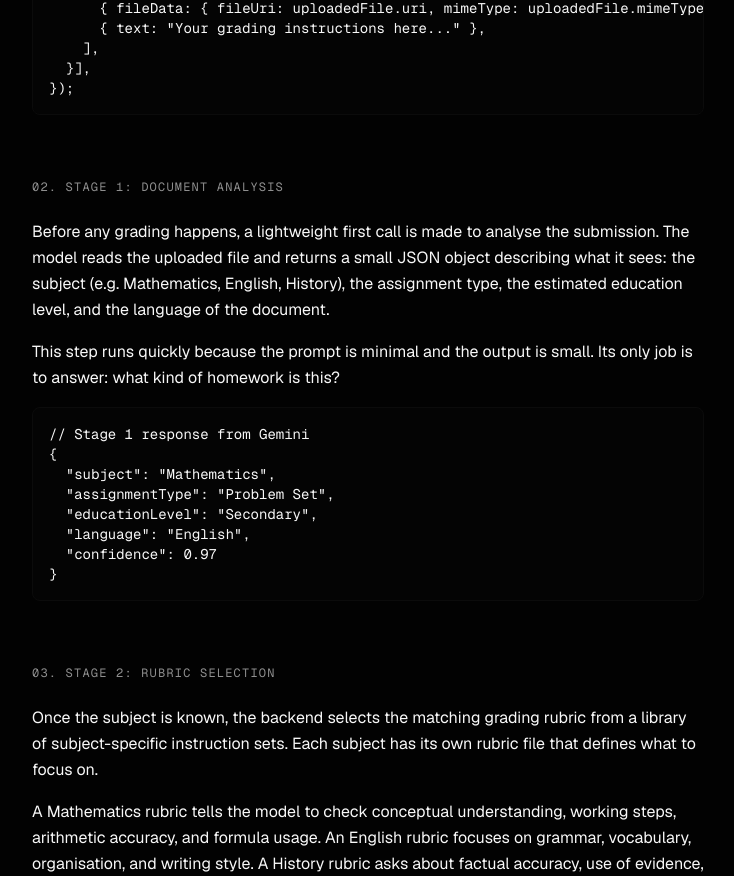
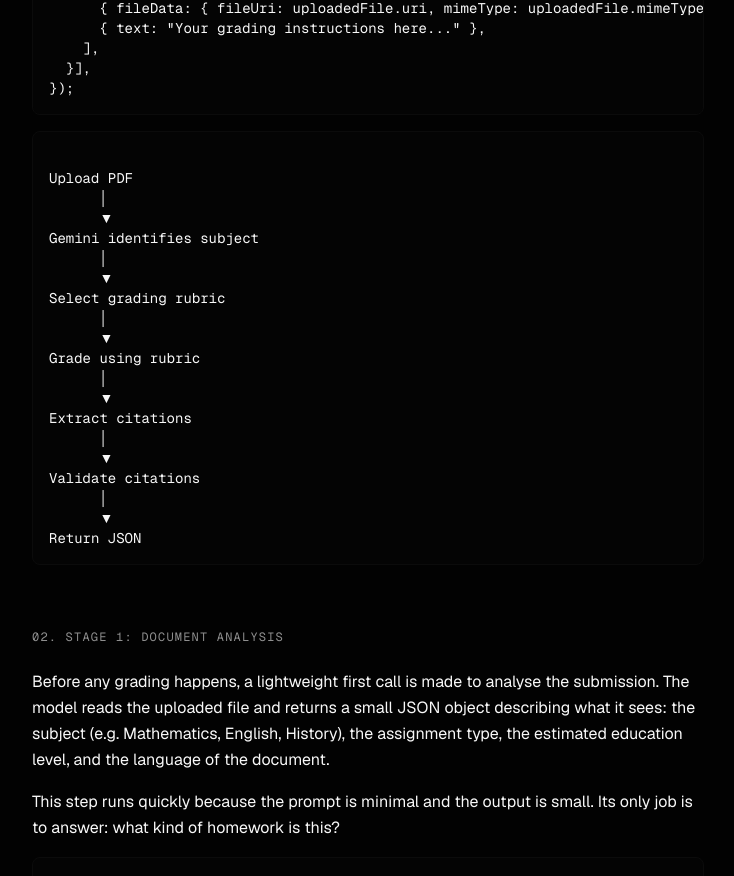
Before and after one commit to aungsh/document-referencing, a Next.js app: page /how-it-works in a window 1280 px wide. Shown: the part 774-1650 px from the top of the page, without its empty margins (272-1006 px from the left). Built offline with nearby package versions, Linux system fonts and the light colour scheme.

Commit message:
docs: update how it works

```diff
--- a/app/how-it-works/page.tsx
+++ b/app/how-it-works/page.tsx
@@ -67,6 +67,31 @@ const response = await ai.models.generateContent({
     ],
   }],
 });`}</code>
+            </pre>
+          </div>
+
+          <div className="mt-4 bg-muted/30 p-4 rounded-lg overflow-x-auto text-sm font-mono border border-muted">
+            <pre>
+              <code>{`
+Upload PDF
+      │
+      ▼
+Gemini identifies subject
+      │
+      ▼
+Select grading rubric
+      │
+      ▼
+Grade using rubric
+      │
+      ▼
+Extract citations
+      │
+      ▼
+Validate citations
+      │
+      ▼
+Return JSON`}</code>
             </pre>
           </div>
         </section>
```
